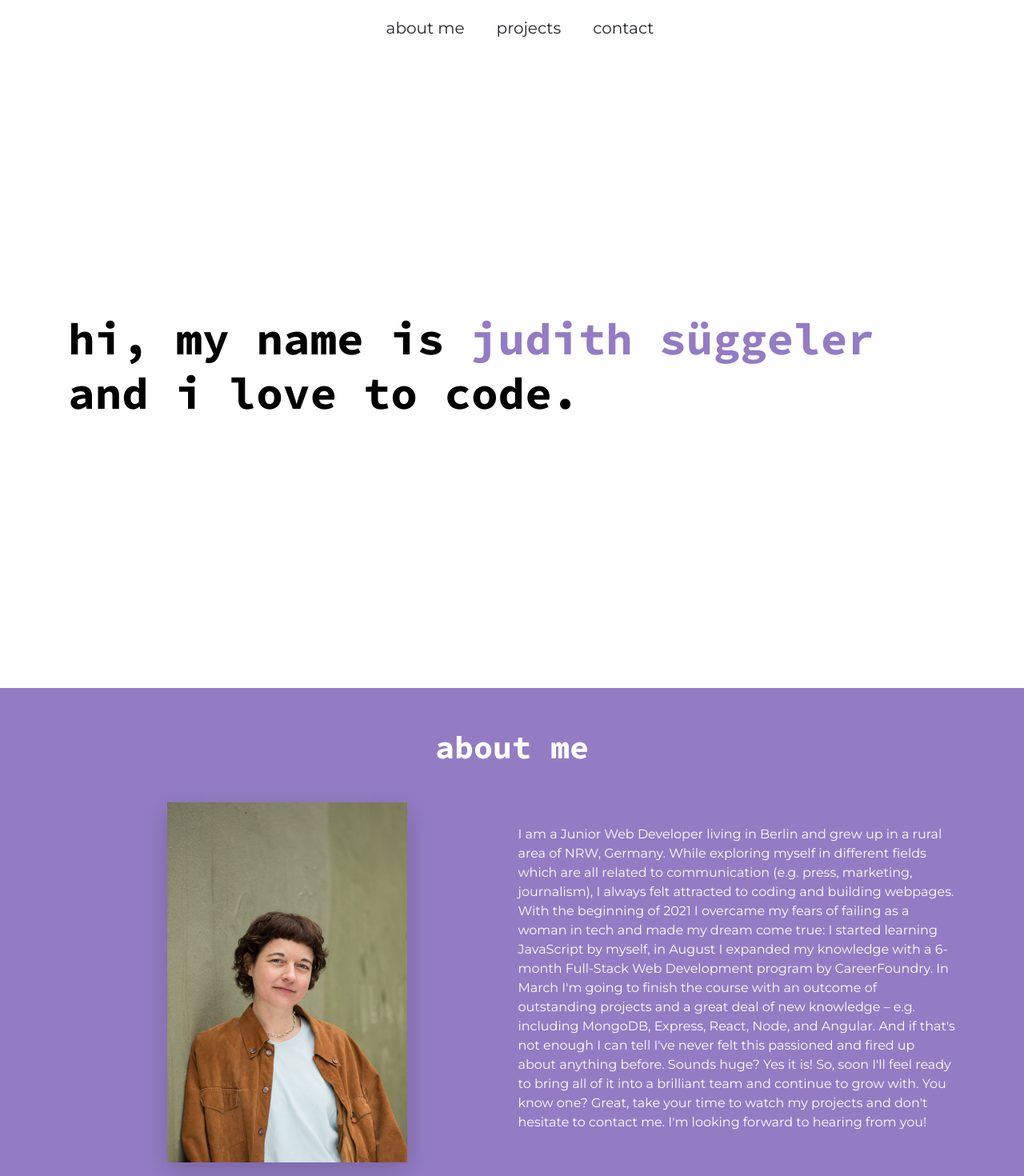
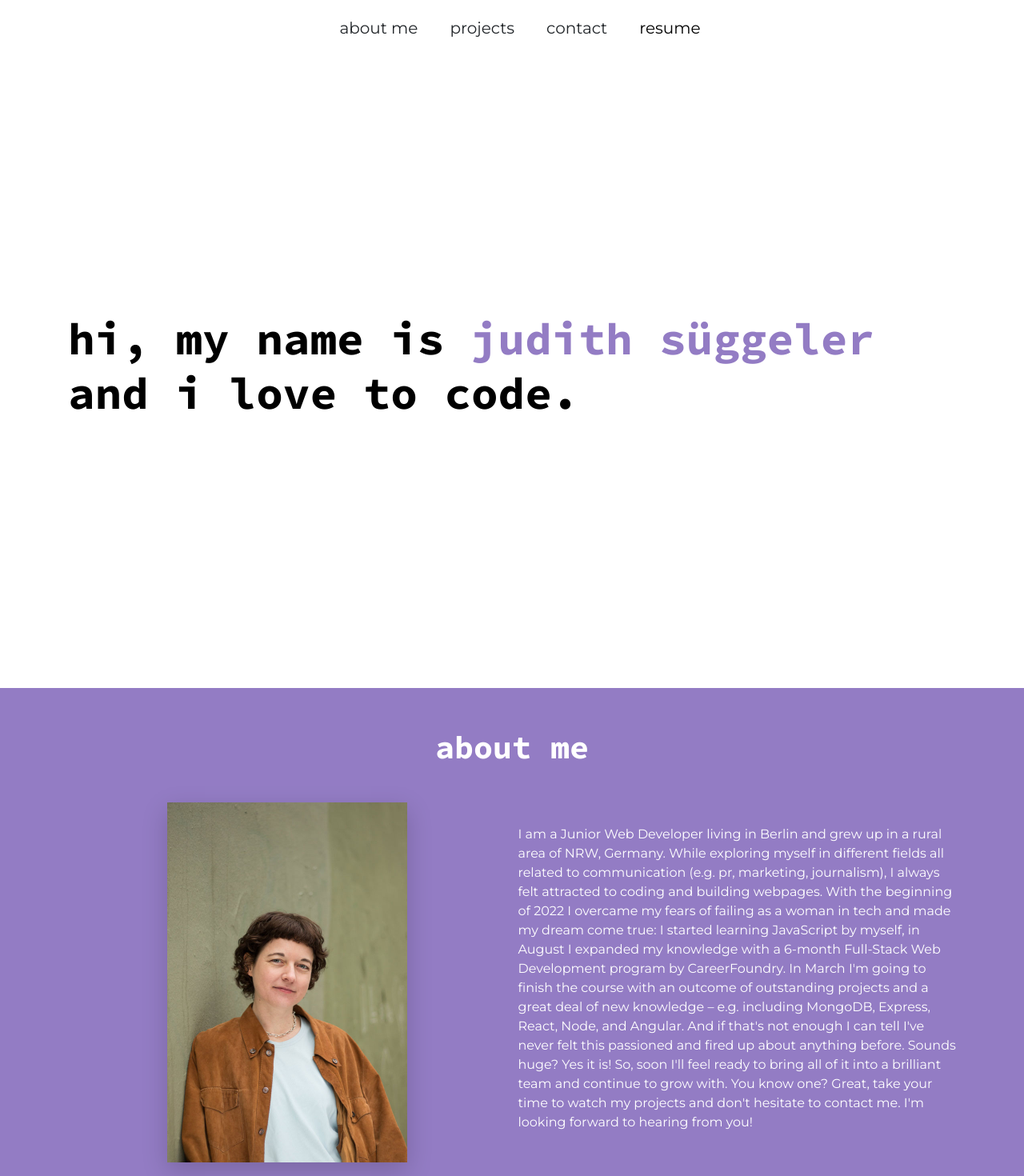
Before and after one commit to lts-hmms/portfolio, a React (Create React App) app: page / in a window 1280 px wide. Shown: the top 1470 px of the page at 80% size. Built offline with nearby package versions, Linux system fonts and the light colour scheme.

Commit message:
feat: add resume placeholder

```diff
--- a/src/App.css
+++ b/src/App.css
@@ -74,6 +74,23 @@ body {
   padding: 20px 20px;
   cursor: pointer;
   font-size: 2em;
+}
+
+.link:hover {
+  color: #937cc4;
+}
+
+.resume-link {
+  font-family: "montserrat", sans-serif;
+  text-decoration: none;
+  display: inline;
+  cursor: pointer;
+  font-size: 1em;
+  color: #000;
+}
+
+.resume-link:hover {
+  color: #937cc4;
 }
 
 .navigation {
--- a/src/App.js
+++ b/src/App.js
@@ -6,6 +6,7 @@ import AboutView from './components/about-view';
 import ProjectsView from './components/projects-view';
 import ContactView from './components/contact-view';
 import FooterView from './components/footer-view';
+import ResumePDF from './assets/Resume_placeholder.pdf';
 
 function App() {
   const aboutMeRef = useRef(null);
@@ -27,6 +28,7 @@ function App() {
           <li onClick={() => scrollToSection(aboutMeRef)} className='link'>about me</li>
           <li onClick={() => scrollToSection(projectsRef)} className='link'>projects</li>
           <li onClick={() => scrollToSection(contactRef)} className='link'>contact</li>
+          <li className='link'><a href={ResumePDF} className='resume-link' aria-label="open resume on new tab" target='_blank' rel="noopener noreferrer">resume</a></li>
         </ul>
       </div>
       <div id='hero'>
--- a/src/components/about-view.jsx
+++ b/src/components/about-view.jsx
@@ -19,7 +19,7 @@ function AboutView() {
                 <div className='col-md-6 col-sm-12'>
                 <div className='about-wrapper__info'>
                     <p className='about-wrapper__info-text'>
-                            I am a Junior Web Developer living in Berlin and grew up in a rural area of NRW, Germany. While exploring myself in different fields which are all related to communication (e.g. press, marketing, journalism), I always felt attracted to coding and building webpages. With the beginning of 2021 I overcame my fears of failing as a woman in tech and made my dream come true: I started learning JavaScript by myself, in August I expanded my knowledge with a 6-month Full-Stack Web Development program by CareerFoundry. In March I'm going to finish the course with an outcome of outstanding projects and a great deal of new knowledge – e.g. including MongoDB, Express, React, Node, and Angular. And if that's not enough I can tell I've never felt this passioned and fired up about anything before. Sounds huge? Yes it is!
+                            I am a Junior Web Developer living in Berlin and grew up in a rural area of NRW, Germany. While exploring myself in different fields all related to communication (e.g. pr, marketing, journalism), I always felt attracted to coding and building webpages. With the beginning of 2022 I overcame my fears of failing as a woman in tech and made my dream come true: I started learning JavaScript by myself, in August I expanded my knowledge with a 6-month Full-Stack Web Development program by CareerFoundry. In March I'm going to finish the course with an outcome of outstanding projects and a great deal of new knowledge – e.g. including MongoDB, Express, React, Node, and Angular. And if that's not enough I can tell I've never felt this passioned and fired up about anything before. Sounds huge? Yes it is!
                             So, soon I'll feel ready to bring all of it into a brilliant team and continue to grow with. You know one? Great, take your time to watch my projects and don't hesitate to contact me. I'm looking forward to hearing from you!
                     </p>
                 </div>
```
Also changed, not shown: 1 other file (tests, documents, lock files or other folders).
